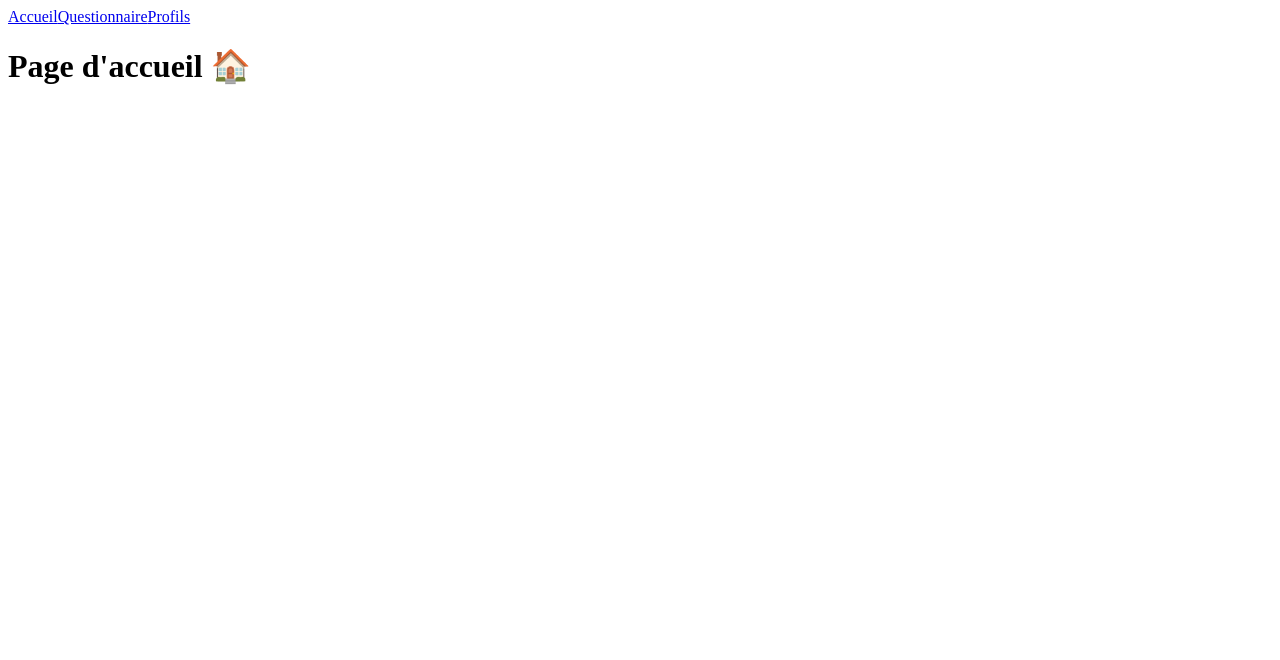
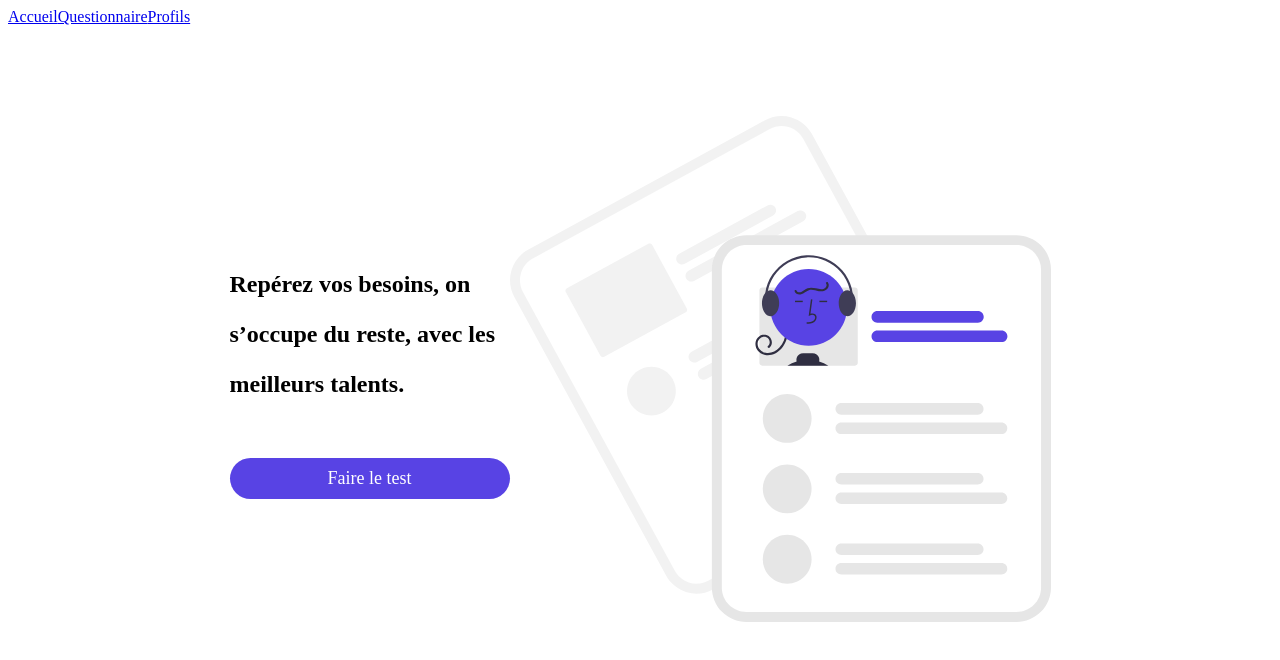
Before and after one commit to MaryamVerdon/shiny-agency, a React (Create React App) app: page / in a window 1280 px wide. Shown: the top 660 px of the page. Built offline with nearby package versions, Linux system fonts and the light colour scheme.

Commit message:
CSS de la page d'accueil

```diff
--- a/src/pages/Home/index.jsx
+++ b/src/pages/Home/index.jsx
@@ -1,8 +1,58 @@
+import styled from 'styled-components'
+import colors from '../../utils/style/colors'
+import { StyledLink } from '../../utils/style/Atoms'
+import HomeIllustration from '../../assets/home-illustration.svg'
+
+const HomeWrapper = styled.div`
+  display: flex;
+  justify-content: center;
+`
+
+const HomerContainer = styled.div`
+  margin: 30px;
+  background-color: ${colors.background};
+  padding: 60px 90px;
+  display: flex;
+  flex-direction: row;
+  max-width: 1200px;
+`
+
+const LeftCol = styled.div`
+  display: flex;
+  flex-direction: column;
+  justify-content: center;
+  flex: 1;
+  ${StyledLink} {
+    max-width: 250px;
+  }
+`
+
+const StyledTitle = styled.h2`
+  padding-bottom: 30px;
+  max-width: 280px;
+  line-height: 50px;
+`
+
+const Illustration = styled.img`
+  flex: 1;
+`
+
 function Home() {
   return (
-    <div>
-      <h1> Page d'accueil 🏠</h1>
-    </div>
+    <HomeWrapper>
+      <HomerContainer>
+        <LeftCol>
+          <StyledTitle>
+            Repérez vos besoins, on s’occupe du reste, avec les meilleurs
+            talents.
+          </StyledTitle>
+          <StyledLink to="/survey/1" $isFullLink>
+            Faire le test
+          </StyledLink>
+        </LeftCol>
+        <Illustration src={HomeIllustration} />
+      </HomerContainer>
+    </HomeWrapper>
   )
 }
 
```
